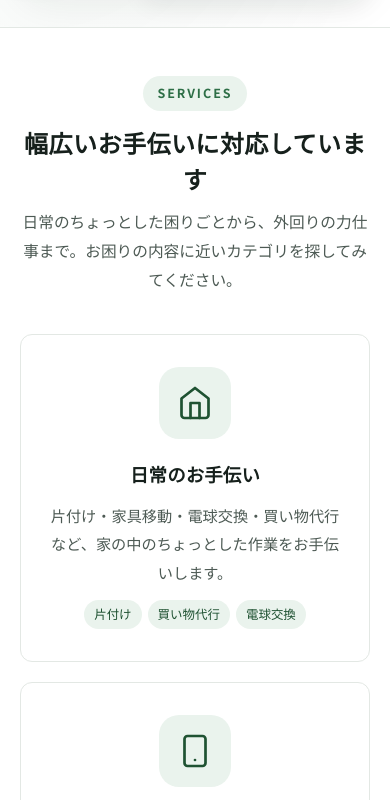
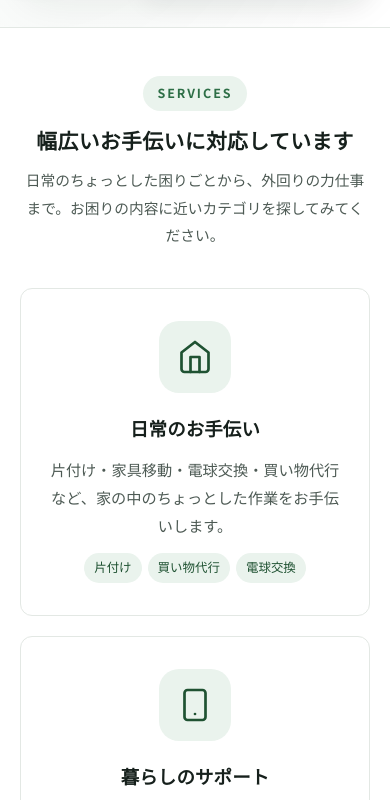
Before and after one commit to yurie-nishizawa/takai-benri, a plain HTML site: page site/index.html in a window 390 px wide. Shown: the part 954-1754 px from the top of the page. Drawn offline with Linux system fonts and the light colour scheme.

Commit message:
fix: モバイルのセクションタイトル文字サイズ調整

```diff
--- a/site/assets/css/style.css
+++ b/site/assets/css/style.css
@@ -1316,4 +1316,10 @@ p  { margin: 0; }
   .hero h1 {
     font-size: 1.45rem;
   }
+  .section-title h2 {
+    font-size: 1.3rem;
+  }
+  .section-title p {
+    font-size: 0.92rem;
+  }
 }
```
